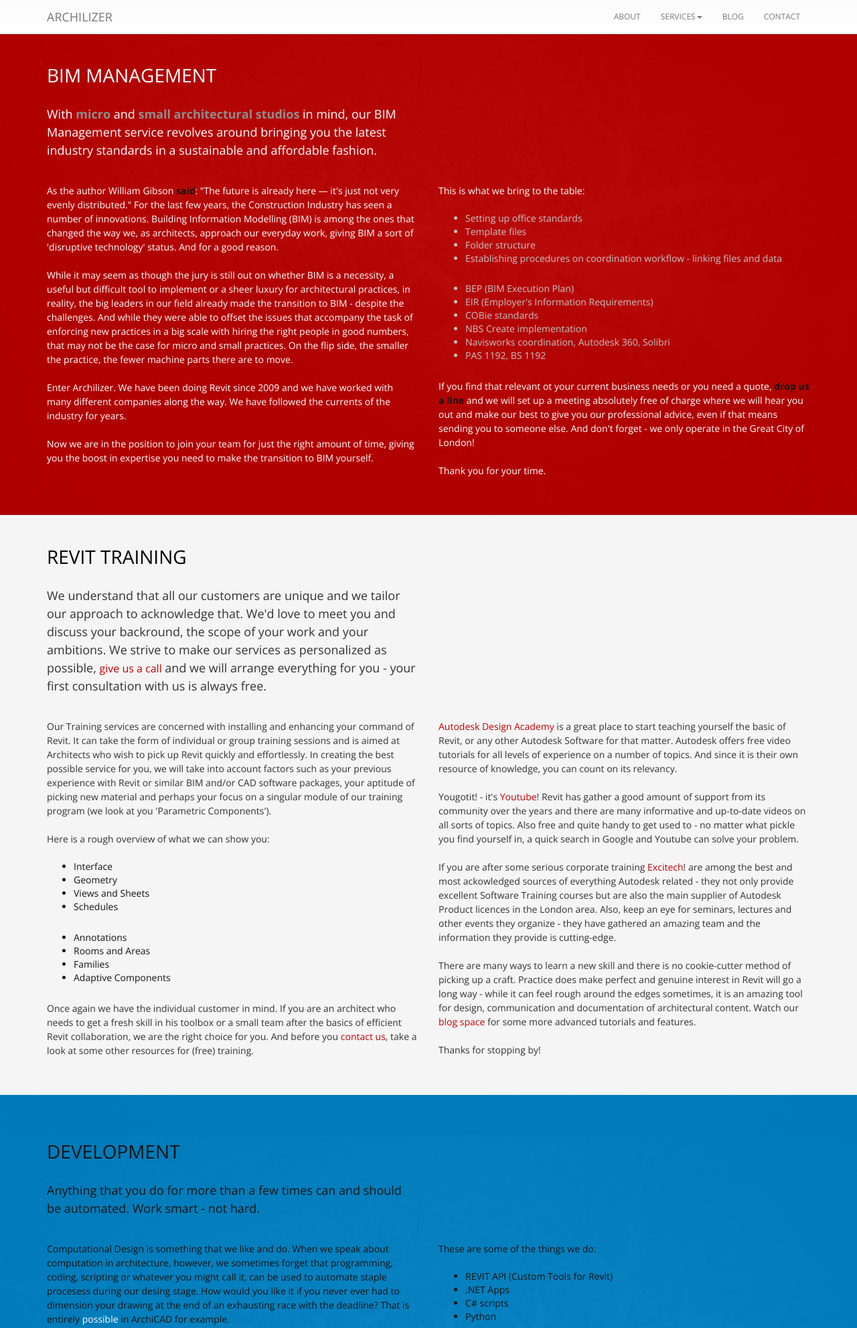
After one commit to 2adicted/Archilizer, a Django app: template templates/trainings/services.html in a window 1280 px wide. The commit adds this page. Shown: the top 1983 px of the page at 67% size. Run offline with Django 3.2, Linux system fonts and the light colour scheme; the template is opened without the code that fills it: most values are stand-ins (such as "Sample title", 1, 10 or a date in 2020); some libraries are stand-ins or nearby versions.

Commit message:
finally finished - before submission

```diff
--- a/archilizer/urls.py
+++ b/archilizer/urls.py
@@ -29,8 +29,9 @@ urlpatterns = [
     url(r'^about/$', 'archilizer.views.about', name='about'),
     url(r'^accounts/', include('registration.backends.default.urls')),
     # training
-    url(r'^training/$', 'training.views.training', name='trainings'),
+    url(r'^training/$', 'training.views.services', name='trainings'),
     url(r'^training/(?P<pk>\d+)/$', 'training.views.module', name='module'),
+    url(r'^services/$', 'training.views.services', name='services'),
     # downloads
     url(r'^downloads/$', 'archilizer.views.under_construction', name='downloads'),
     # url(r'^downloads/', 'download.views.download', name='downloads'),
--- a/static_in_pro/our_static/css/custom.css
+++ b/static_in_pro/our_static/css/custom.css
@@ -126,6 +126,14 @@ strong {
 }
 .layer {
     background-color: rgba(0, 0, 0, 0.5);
+}
+.layer-white {
+    background-color: rgba(245, 245, 245, 1.0);
+    padding: 1.5em 0 2.5em 0;
+}
+.layer-blue {
+    background-color: rgba(0, 136, 204, 0.9);
+    padding: 1.5em 0 2.5em 0;
 }
 .front-title{
     font-weight: 800;
@@ -332,7 +340,7 @@ strong {
     margin-top: 6em;
 }
 .round{
-    /*position:relative;*/
+    position:relative;
     /*left:0;*/
     display: table;
     margin: 0 auto;
@@ -679,7 +687,83 @@ strong {
 .icons{
     margin-top: 1em;
 }
-/* training */
+/* services */
+.services h1{
+    text-transform: uppercase;
+}
+.services a{
+    font-size: 14px;
+}
+.services li{
+    font-family: 'Open Sans', sans-serif;
+    font-weight: medium;
+    font-size: 14px;
+    /*text-transform: uppercase;*/
+    color:#141414;
+}
+.services ul{
+    margin-bottom: 1.8em;
+}
+a.anchor {
+    display: block;
+    position: relative;
+    top: -50px;
+    visibility: hidden;
+}
+.red{
+    background-color: rgba(195, 0, 0, 0.9);
+    padding: 1.5em 0 2.5em 0;
+}
+.red h1{
+    color:white !important;
+}
+.red p{
+    color:white !important;
+}
+.red a{
+    color:#141414 !important;
+    font-weight: bold;
+    line-height:150%;
+}
+.red li{
+    color:#C4C4C4;
+}
+.whites h1{
+    color:black !important;
+}
+.whites p{
+    color:#333333 !important;
+    font-weight: 500;
+}
+.whites a{
+    color:#141414 !important;
+    font-weight: bold;
+    line-height:150%;
+    font-size:14px;
+    font-weight: 300;
+    color:#C30000 !important;
+}
+.whites li{
+    /*color:#C4C4C4;*/
+}
+.blue h1{
+    color:#141414 !important;
+}
+.blue p{
+    color:#141414 !important;
+    font-weight: 500;
+}
+.blue a{
+    color:#141414 !important;
+    font-weight: bold;
+    line-height:150%;
+    font-size:14px;
+    font-weight: 300;
+    color:#FBFBFB !important;
+}
+.blue li{
+    /*color:#C4C4C4;*/
+}
 .h-middle{
     position:relative;
     /*top:50%;*/
--- a/templates/navbar.html
+++ b/templates/navbar.html
@@ -8,11 +8,11 @@
       <ul class="nav navbar-nav">
         <li><a href="{% url 'about' %}">ABOUT</a></li>
         <li class="dropdown">
-        <a href="#" class="dropdown-toggle" data-toggle="dropdown" role="button" aria-haspopup="true" aria-expanded="false">SERVICES   <span class="caret"></span></a>
+        <a href="{% url 'services' %}" class="dropdown-toggle" data-toggle="dropdown" role="button" aria-haspopup="true" aria-expanded="false">SERVICES<span class="caret"></span></a>
         <ul class="dropdown-menu">
-          <li><a href="{% url 'trainings' %}">BIM MANAGEMENT</a></li>
-          <li><a href="{% url 'trainings' %}">TRAINING</a></li>
-          <li><a href="{% url 'trainings' %}">DEVELOPMENT</a></li>
+          <li><a href="{% url 'services' %}#management">BIM MANAGEMENT</a></li>
+          <li><a href="{% url 'services' %}#training">TRAINING</a></li>
+          <li><a href="{% url 'services' %}#development">DEVELOPMENT</a></li>
         </ul>
         </li>
         <li><a href="{% url 'blog' %}">BLOG</a></li>
--- /dev/null
+++ b/templates/trainings/development.html
@@ -0,0 +1,46 @@
+{% load staticfiles %}
+<a class="anchor"  id="development"></a>
+<div class="layer-blue blue">
+    <div class="container">
+        <div class="top-container vertical-align">
+            <div class="row">
+                <div class="col-sm-12">
+					<h1> Development </h1>
+	                <div class="col-sm-6" style="padding-left:0;margin-top:1.0em;">
+	                    <p class="about-home-title">
+	                    Anything that you do for more than a few times can and should be automated. Work smart - not hard.
+	                    </p>
+	                </div>
+                </div>
+                <div class="col-sm-6">
+                    <p class="about-p">
+                     Computational Design is something that we like and do<!-- link in future  -->. When we speak about computation in architecture, however, we sometimes forget that programming, coding, scripting or whatever you might call it, can be used to automate staple procesess during our desing stage. How would you like it if you never ever had to dimension your drawing at the end of an exhausting race with the deadline? That is entirely <a href="http://helpcenter.graphisoft.com/guides/archicad-18-int-reference-guide/documentation/annotation/dimensioning/automatic-exterior-dimensioning/" target="_blank">possible</a> in ArchiCAD for example.
+                     </p>
+	                 <p class="about-p"> You can automate your way to more time and freedom from all the tedious time-wasting tasks. As a rule of thumb, if you find yourself envoking the same action for more than a few times in a row, then you can write a script for it. Having to rename 150 sheets because the client changed the name? This can be <a href="{% url 'blog' %}2" target="_blank">done</a> in less then 5 minutes. The value comes from the fact that, once the script is created, you and everyone on your team can use that script forever.</p>
+	                 <p class="about-p"> A great example of this is Michael Kilkelly's <a href="http://archsmarter.com/" target="_blank">ArchSmarter</a>. He is one of the main proponents for Revit macros on the web and his blog spot is a great source of inspiration as well as handy macros - if you are interested at all in Development, make sure to check him out.</p>
+                </div>
+                <div class="col-sm-6">
+                     <p class="about-p"> These are some of the things we do:
+                    </p>
+					<ul>
+						<li> REVIT API (Custom Tools for Revit) </li>
+						<li> .NET Apps </li>
+						<li> C# scripts </li>
+						<li> Python </li>
+					</ul>
+					<ul>
+						<li> Dynamo </li>
+						<li> Grasshopper </li>
+						<li> Processing </li>
+						<li> Arduino </li>
+					</ul>
+	                 <p class="about-p">
+	                 	If you need ideas on automation and writing custom Revit plug-ins, give us a <a href="{% url 'contact' %}" target="_blank">call</a> and watch us shine - we love coding! We will also give you information about pricing structure, time and availability.
+	                </p>
+                     <p class="about-p"> Hope to see you around!
+                    </p>
+                </div>
+            </div>
+        </div>
+    </div>
+</div>
--- /dev/null
+++ b/templates/trainings/management.html
@@ -0,0 +1,52 @@
+{% load staticfiles %}
+<a class="anchor"  id="management"></a>
+<div class="layer red">
+    <div class="container">
+        <div class="top-container vertical-align">
+            <div class="row">
+                <div class="col-sm-12">
+                    <h1> BIM Management </h1>
+                    <div class="col-sm-6" style="padding-left:0;margin-top:1.0em;">
+                        <p class="about-home-title">
+                        With <strong>micro</strong> and <strong>small architectural studios</strong> in mind, our BIM Management service revolves around bringing you the latest industry standards in a sustainable and affordable fashion.
+                        </p>
+                    </div>
+                </div>
+                <div class="col-sm-6">
+                    <p class="about-p">
+                     As the author William Gibson <a href="https://en.wikiquote.org/wiki/William_Gibson" target="_blank">said</a>: "The future is already here — it's just not very evenly distributed." For the last few years, the Construction Industry has seen a number of innovations. Building Information Modelling (BIM) is among the ones that changed the way we, as architects, approach our everyday work, giving BIM a sort of 'disruptive technology' status. And for a good reason.
+                     </p>
+                    <p class="about-p">
+                     While it may seem as though the jury is still out on whether BIM is a necessity, a useful but difficult tool to implement or a sheer luxury for architectural practices, in reality, the big leaders in our field already made the transition to BIM - despite the challenges. And while they were able to offset the issues that accompany the task of enforcing new practices in a big scale with hiring the right people in good numbers, that may not be the case for micro and small practices. On the flip side, the smaller the practice, the fewer machine parts there are to move.
+                     </p>
+                     <p class="about-p"> Enter Archilizer. We have been doing Revit since 2009 and we have worked with many different companies along the way. We have followed the currents of the industry for years.
+                    </p>
+                     <p class="about-p"> Now we are in the position to join your team for just the right amount of time, giving you the boost in expertise you need to make the transition to BIM yourself.
+                    </p>
+                </div>
+                <div class="col-sm-6">
+                     <p class="about-p"> This is what we bring to the table:
+                    </p>
+                    <ul>
+                        <li> Setting up office standards </li>
+                        <li> Template files </li>
+                        <li> Folder structure </li>
+                        <li> Establishing procedures on coordination workflow - linking files and data </li>
+                    </ul>
+                    <ul>
+                        <li> BEP (BIM Execution Plan) </li>
+                        <li> EIR (Employer's Information Requirements) </li>
+                        <li> COBie standards </li>
+                        <li> NBS Create implementation </li>
+                        <li> Navisworks coordination, Autodesk 360, Solibri </li>
+                        <li> PAS 1192, BS 1192 </li>
+                    </ul>
+                     <p class="about-p"> If you find that relevant ot your current business needs or you need a quote, <a href="{% url 'contact' %}" target="_blank">drop us a line</a> and we will set up a meeting absolutely free of charge where we will hear you out and make our best to give you our professional advice, even if that means sending you to someone else. And don't forget - we only operate in the Great City of London!
+                    </p>
+                     <p class="about-p"> Thank you for your time.
+                    </p>
+                </div>
+            </div>
+        </div>
+    </div>
+</div>
--- /dev/null
+++ b/templates/trainings/services.html
@@ -0,0 +1,36 @@
+{% extends 'layout.html' %}
+{% load staticfiles %}
+
+{% block head_title %} Services {{ block.super }} {% endblock %}
+
+{% block content %}
+
+
+{% endblock %}
+
+{% block sub-content %}
+
+<!-- {% if gotodiv %}
+<script> window.location.hash = '#{{gotodiv}}'; </script>
+{% endif %} -->
+
+ <style>
+/* Custom style because of backgorund */
+	body{
+	    background: url('{% static 'img/yemen.jpg' %}') no-repeat
+	        center center fixed;
+	    -webkit-background-size: cover;
+	    -moz-background-size: cover;
+	    -o-background-size: cover;
+	    background-size: cover;
+	}
+	body{
+		padding-top: 50px !important;
+	}
+</style>
+<div class="services">
+{% include 'trainings/management.html' %}
+{% include 'trainings/training.html' %}
+{% include 'trainings/development.html' %}
+</div>
+{% endblock %}
--- /dev/null
+++ b/templates/trainings/training.html
@@ -0,0 +1,48 @@
+{% load staticfiles %}
+<a class="anchor"  id="training"></a>
+<div class="layer-white whites">
+    <div class="container">
+        <div class="top-container vertical-align">
+            <div class="row">
+                <div class="col-sm-12">
+					<h1> Revit Training </h1>
+	                <div class="col-sm-6" style="padding-left:0;margin-top:1.0em;">
+	                    <p class="about-home-title">
+	                    We understand that all our customers are unique and we tailor our approach to acknowledge that. We'd love to meet you and discuss your backround, the scope of your work and your ambitions. We strive to make our services as personalized as possible, <a href="{% url 'contact' %}" style="font-size:16px;" target="_blank">give us a call</a> and we will arrange everything for you - your first consultation with us is always free.
+	                    </p>
+	                </div>
+                </div>
+                <div class="col-sm-6">
+                    <p class="about-p">
+                     Our Training services are concerned with installing and enhancing your command of Revit. It can take the form of individual or group training sessions and is aimed at Architects who wish to pick up Revit quickly and effortlessly. In creating the best possible service for you, we will take into account factors such as your previous experience with Revit or similar BIM and/or CAD software packages, your aptitude of picking new material and perhaps your focus on a singular module of our training program (we look at you 'Parametric Components').
+                     </p>
+                     <p class="about-p"> Here is a rough overview of what we can show you:
+                    </p>
+					<ul>
+						<li> Interface </li>
+						<li> Geometry </li>
+						<li> Views and Sheets </li>
+						<li> Schedules </li>
+					</ul>
+					<ul>
+						<li> Annotations </li>
+						<li> Rooms and Areas </li>
+						<li> Families </li>
+						<li> Adaptive Components </li>
+					</ul>
+	                 <p class="about-p"> Once again we have the individual customer in mind. If you are an architect who needs to get a fresh skill in his toolbox or a small team after the basics of efficient Revit collaboration, we are the right choice for you. And before you <a href="{% url 'contact' %}" target="_blank">contact us</a>, take a look at some other resources for (free) training.
+	                </p>
+                </div>
+                <div class="col-sm-6">
+                 	<p class="about-p"> <a href="http://academy.autodesk.com/software/revit" target="_blank">Autodesk Design Academy</a> is a great place to start teaching yourself the basic of Revit, or any other Autodesk Software for that matter. Autodesk offers free video tutorials for all levels of experience on a number of topics. And since it is their own resource of knowledge, you can count on its relevancy.</p>
+                 	<p class="about-p"> Yougotit! - it's <a href="https://www.youtube.com/" target="_blank">Youtube</a>! Revit has gather a good amount of support from its community over the years and there are many informative and up-to-date videos on all sorts of topics. Also free and quite handy to get used to - no matter what pickle you find yourself in, a quick search in Google and Youtube can solve your problem.</p>
+                 	<p class="about-p">If you are after some serious corporate training <a href="http://www.excitech.co.uk/training/revit-training-courses.asp" target="_blank">Excitech</a>! are among the best and most ackowledged sources of everything Autodesk related - they not only provide excellent Software Training courses but are also the main supplier of Autodesk Product licences in the London area. Also, keep an eye for seminars, lectures and other events they organize - they have gathered an amazing team and the information they provide is cutting-edge.</p>
+                 	<p class="about-p"> There are many ways to learn a new skill and there is no cookie-cutter method of picking up a craft. Practice does make perfect and genuine interest in Revit will go a long way - while it can feel rough around the edges sometimes, it is an amazing tool for design, communication and documentation of architectural content. Watch our <a href="{% url 'contact' %}" target="_blank">blog space</a> for some more advanced tutorials and features.
+                    </p>
+                 	<p class="about-p"> Thanks for stopping by!
+                    </p>
+                </div>
+            </div>
+        </div>
+    </div>
+</div>
--- a/templates/trainings/trainings.html
+++ b/templates/trainings/trainings.html
@@ -172,8 +172,3 @@
 </div>
 
 {% endblock %}
-
-<!--
-<div class="row">
-    <div class="col-sm-9">
-        <div class="blog-header text-align-center blog-title"> {% block topic %}ARCHILIZED{% endblock %} -->
```
Also changed, not shown: templates/home.html (+12 -3 lines), training/views.py (+22 -2 lines), db.sqlite3, training/migrations/0006_trainingmodule_name.py (added).
